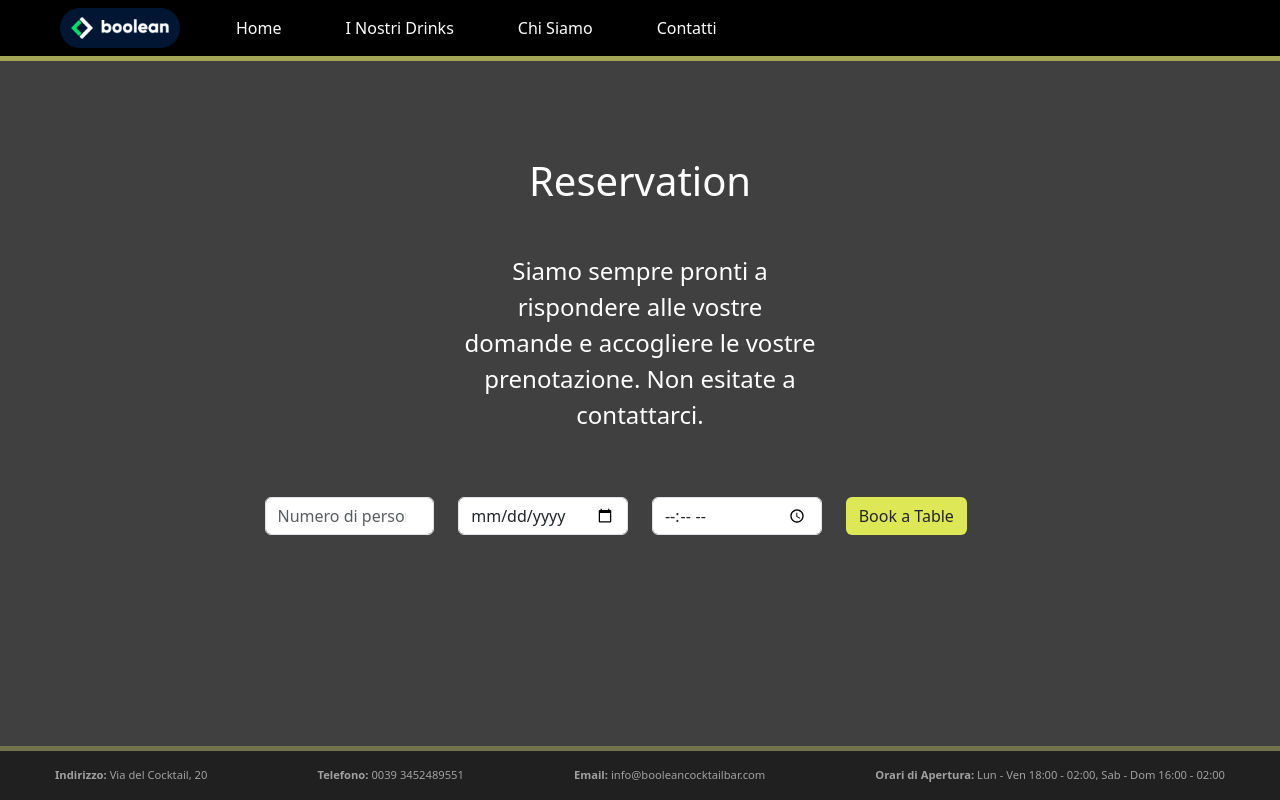
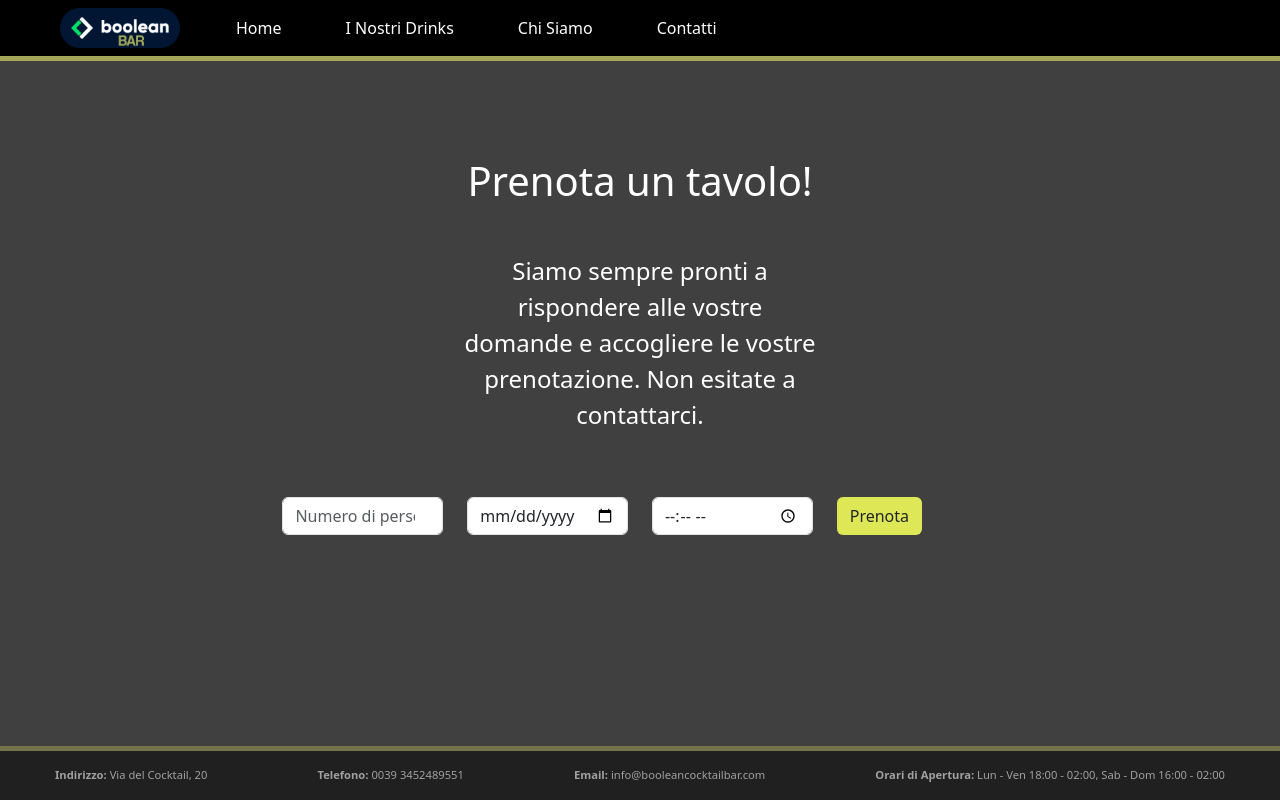
Before and after one commit to paoloflore99/laravel-boolean-frontoffice, a Vue app: page /contacts in a window 1280 px wide. Built offline with nearby package versions, Linux system fonts and the light colour scheme.

Commit message:
fix pages

```diff
--- a/src/components/TheHeader.vue
+++ b/src/components/TheHeader.vue
@@ -11,7 +11,7 @@ export default {
     <nav class="navbar navbar-expand-lg bg-black justify-content-center">
 
       <div class="container-fluid">
-        <img class="ms-5 me-5" src="src/assets/img/logo-boolean.png" style="width: 120px;" alt="">
+        <img class="ms-5 me-5" src="src/assets/img/logo-boolean2.png" style="width: 120px;" alt="">
         <div class="navbar-collapse" id="navbarNavAltMarkup">
 
           <div class="navbar-nav ">
--- a/src/pages/CocktailList.vue
+++ b/src/pages/CocktailList.vue
@@ -54,8 +54,9 @@ export default {
               :class="{ clicked: isClicked === cocktail.id }">
               <img :src="cocktail.image" class="rounded-2" alt="">
               <div class="card-body descrizione text-white">
-                <p class="card-text">{{ cocktail.nome }}</p>
+                <p class="card-text name-text">{{ cocktail.nome }}</p>
                 <p class="card-text">{{ cocktail.category }}</p>
+                <p class="card-text">{{ cocktail.ingredients }}</p>
               </div>
             </div>
           </div>
@@ -75,6 +76,10 @@ export default {
 
 
 <style scoped>
+
+.name-text {
+  font-size: 1.5rem;
+}
 
 .altezza {
   height: 100vh;
@@ -115,7 +120,7 @@ export default {
 }
 
 .scrollable-container {
-  /* background-color: rgba(0, 0, 0, 0.3); */
+  background-color: rgba(0, 0, 0, 0.5);
   max-height: 600px;
   overflow-y: auto;
 }
--- a/src/pages/Contatti.vue
+++ b/src/pages/Contatti.vue
@@ -16,7 +16,7 @@ export default {
         <!-- descrizione pagina -->
         <div class="row justify-content-center pt-5">
             <div class="col-4">
-                <h1 class="text-center mt-5 mb-5">Reservation</h1>
+                <h1 class="text-center mt-5 mb-5">Prenota un tavolo!</h1>
                 <p class="text-center mt-5 mb-5 custom-font">Siamo sempre pronti a rispondere alle vostre domande e
                     accogliere le vostre prenotazione. Non esitate a
                     contattarci.
@@ -39,7 +39,7 @@ export default {
           </div>
 
           <div class="col-sm-3">
-            <button class="btn custom-btn" @click="bookTable">Book a Table</button>
+            <button class="btn custom-btn" @click="bookTable">Prenota</button>
           </div>
         </div>
       </form>
```
Also changed, not shown: src/assets/img/logo-boolean2.png (added).
